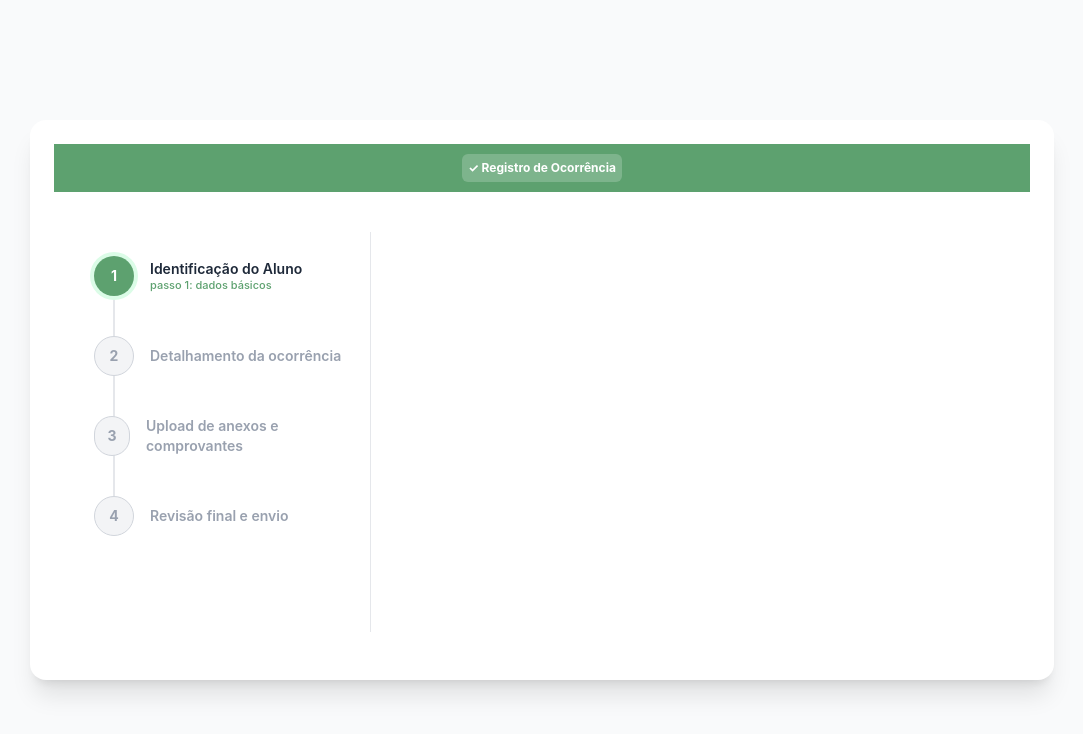
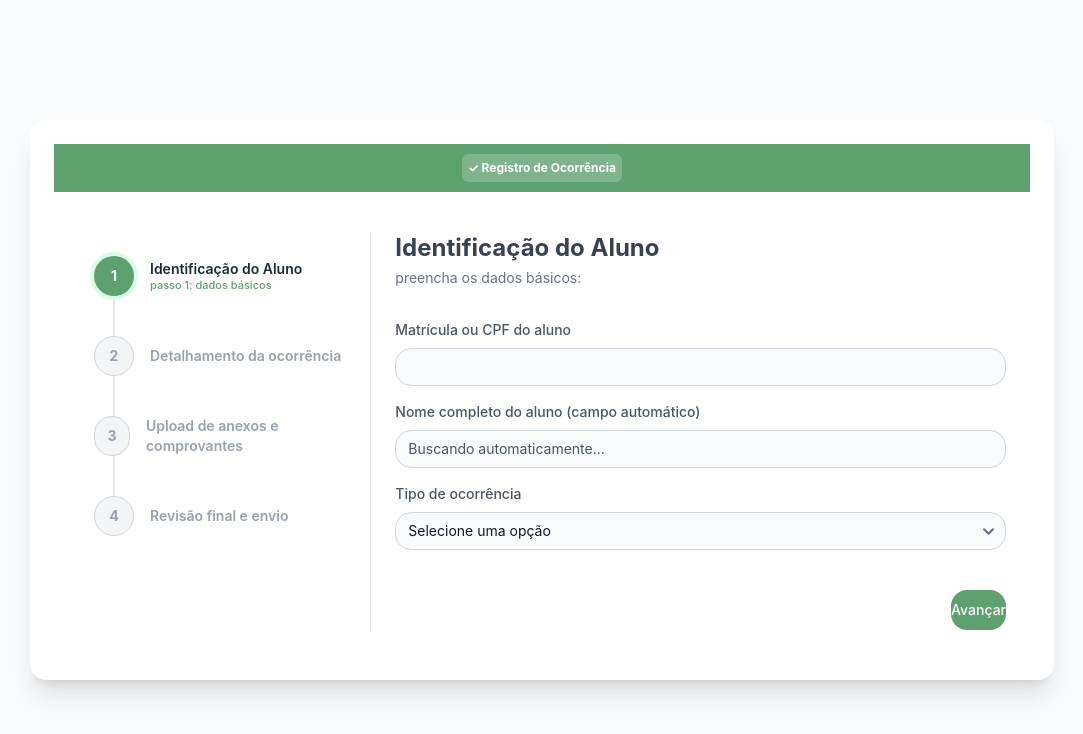
Before and after one commit to IFPE-Jaboatao/ocorrencias-time1, a Next.js app in the folder frontend/: page /ocorrencias in a window 1280 px wide. Shown: the top 734 px of the page, without its empty margins (98-1181 px from the left). Built offline with nearby package versions, Linux system fonts and the light colour scheme.

Commit message:
feat: adicionando o componente de identificacao nas etapas

```diff
--- a/frontend/src/app/ocorrencias/page.tsx
+++ b/frontend/src/app/ocorrencias/page.tsx
@@ -1,8 +1,9 @@
 "use client";
 import { useState } from "react";
-// 🚨 IMPORTANTE: Importamos apenas o Card, sem nenhum Provider fantasma que não existe
 import { Card } from "flowbite-react"; ;
 import LateralSteps from "@/components/ocorrencia/LateralSteps";
+import Step1Identificacao  from "@/components/ocorrencia/Step1Identificacao";
+
 
 export interface OcorrenciaFormData {
   matriculaCpf: string;
@@ -38,7 +39,6 @@ export default function CadastrarOcorrenciaPage() {
     <main className="min-h-screen bg-gray-50 dark:bg-gray-900 flex items-center justify-center p-4 transition-colors">
       <Card className="w-full max-w-5xl shadow-xl border-none rounded-lg p-0 overflow-hidden bg-white dark:bg-gray-800 dark:border-gray-700">
 
-        {/* Banner Verde Superior */}
         <div className="bg-[#5da16f] h-12 w-full flex items-center justify-center">
           <div className="bg-white/20 p-1.5 rounded-md text-white text-xs font-bold">
             ✓ Registro de Ocorrência
@@ -46,13 +46,18 @@ export default function CadastrarOcorrenciaPage() {
         </div>
 
         <div className="grid grid-cols-1 md:grid-cols-3 gap-6 p-6">
-          {/* Menu Lateral Esquerdo */}
           <div className="md:col-span-1 border-r border-gray-200 dark:border-gray-700 pr-4">
             <LateralSteps passoAtual={passo} />
           </div>
 
-          {/* Área Dinâmica do Formulário */}
           <div className="md:col-span-2 flex flex-col justify-between min-h-[400px]">
+            {passo === 1 && (
+                <Step1Identificacao
+                  formData={formData}
+                  atualizarDados={atualizarDados}
+                  onNext={proximoPasso}
+                />
+              )}
 
           </div>
         </div>
--- /dev/null
+++ b/frontend/src/components/ocorrencia/Step1Identificacao.tsx
@@ -0,0 +1,59 @@
+import { Label, TextInput, Select, Button } from "flowbite-react";
+import { OcorrenciaFormData } from "../../app/ocorrencia/page";
+
+interface StepProps {
+  formData: OcorrenciaFormData;
+  atualizarDados: (dados: Partial<OcorrenciaFormData>) => void;
+  onNext: () => void;
+}
+
+export default function Step1Identificacao({ formData, atualizarDados, onNext }: StepProps) {
+  const handleSubmit = (e: React.FormEvent) => {
+    e.preventDefault();
+    if (formData.matriculaCpf && formData.tipoOcorrencia) onNext();
+  };
+
+  return (
+    <form onSubmit={handleSubmit} className="flex flex-col gap-4">
+      <div>
+        <h2 className="text-2xl font-bold text-gray-700 mb-1">Identificação do Aluno</h2>
+        <p className="text-sm text-gray-500 mb-4">preencha os dados básicos:</p>
+      </div>
+
+      <div>
+        <Label htmlFor="matricula" className="text-gray-600 mb-2 block">Matrícula ou CPF do aluno</Label>
+        <TextInput
+          id="matricula"
+          value={formData.matriculaCpf}
+          onChange={(e) => atualizarDados({ matriculaCpf: e.target.value })}
+          required
+        />
+      </div>
+
+      <div>
+        <Label htmlFor="nome" className="text-gray-600 mb-2 block">Nome completo do aluno (campo automático)</Label>
+        <TextInput id="nome" value={formData.nomeAluno} disabled placeholder="Buscando automaticamente..." />
+      </div>
+
+      <div>
+        <Label htmlFor="tipo" className="text-gray-600 mb-2 block">Tipo de ocorrência</Label>
+        <Select
+          id="tipo"
+          value={formData.tipoOcorrencia}
+          onChange={(e) => atualizarDados({ tipoOcorrencia: e.target.value })}
+          required
+        >
+          <option value="">Selecione uma opção</option>
+          <option value="FALTA_INJUSTIFICADA">Falta Injustificada</option>
+          <option value="CONDUTA_INDISCIPLINAR">Conduta Indisciplinar</option>
+          <option value="BULLYING">Bullying</option>
+          <option value="OUTROS">Outros</option>
+        </Select>
+      </div>
+
+      <div className="flex justify-end mt-6">
+        <Button type="submit" className="bg-[#5da16f] enabled:hover:bg-[#4a8a59]">Avançar</Button>
+      </div>
+    </form>
+  );
+}
```
